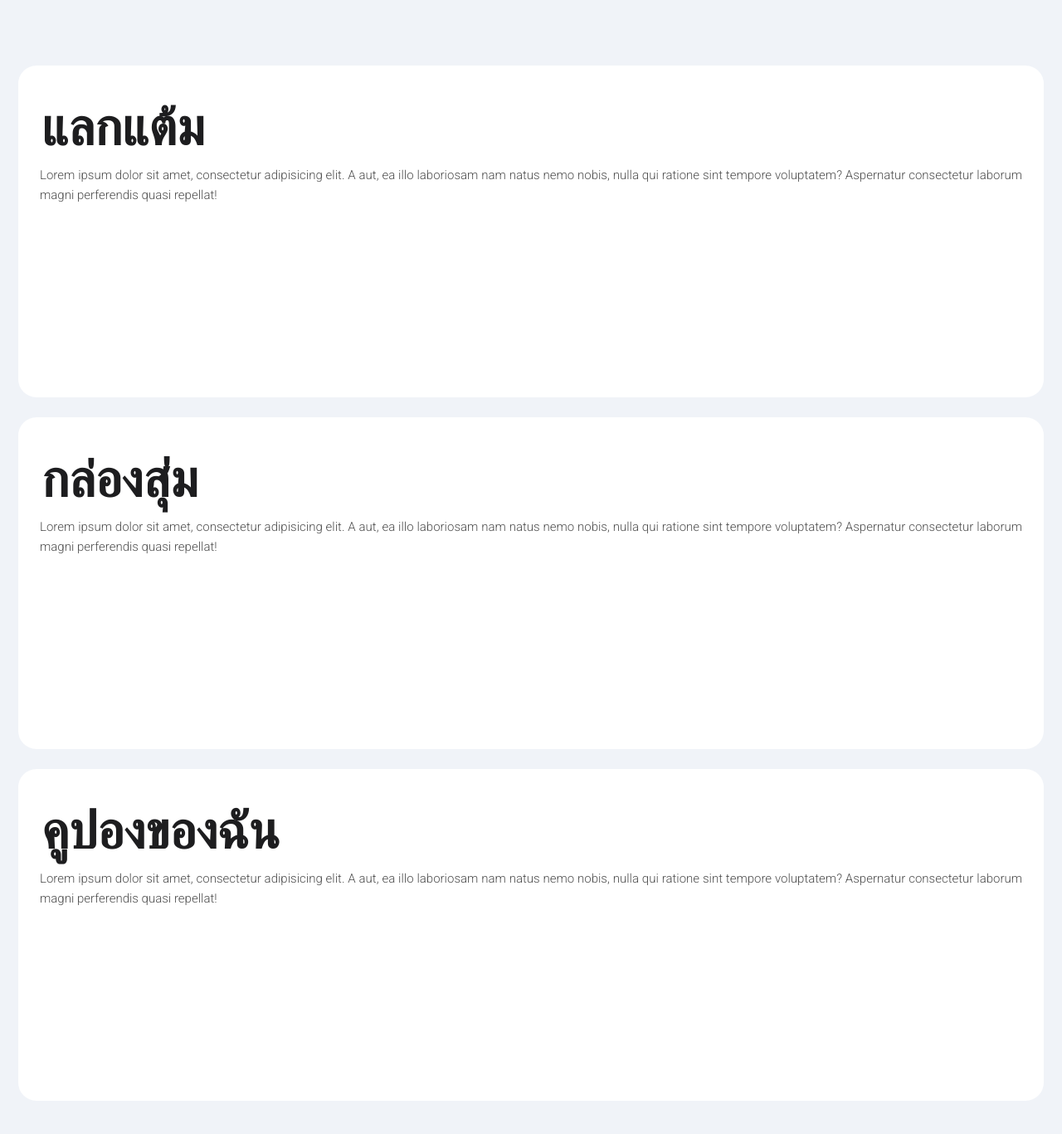
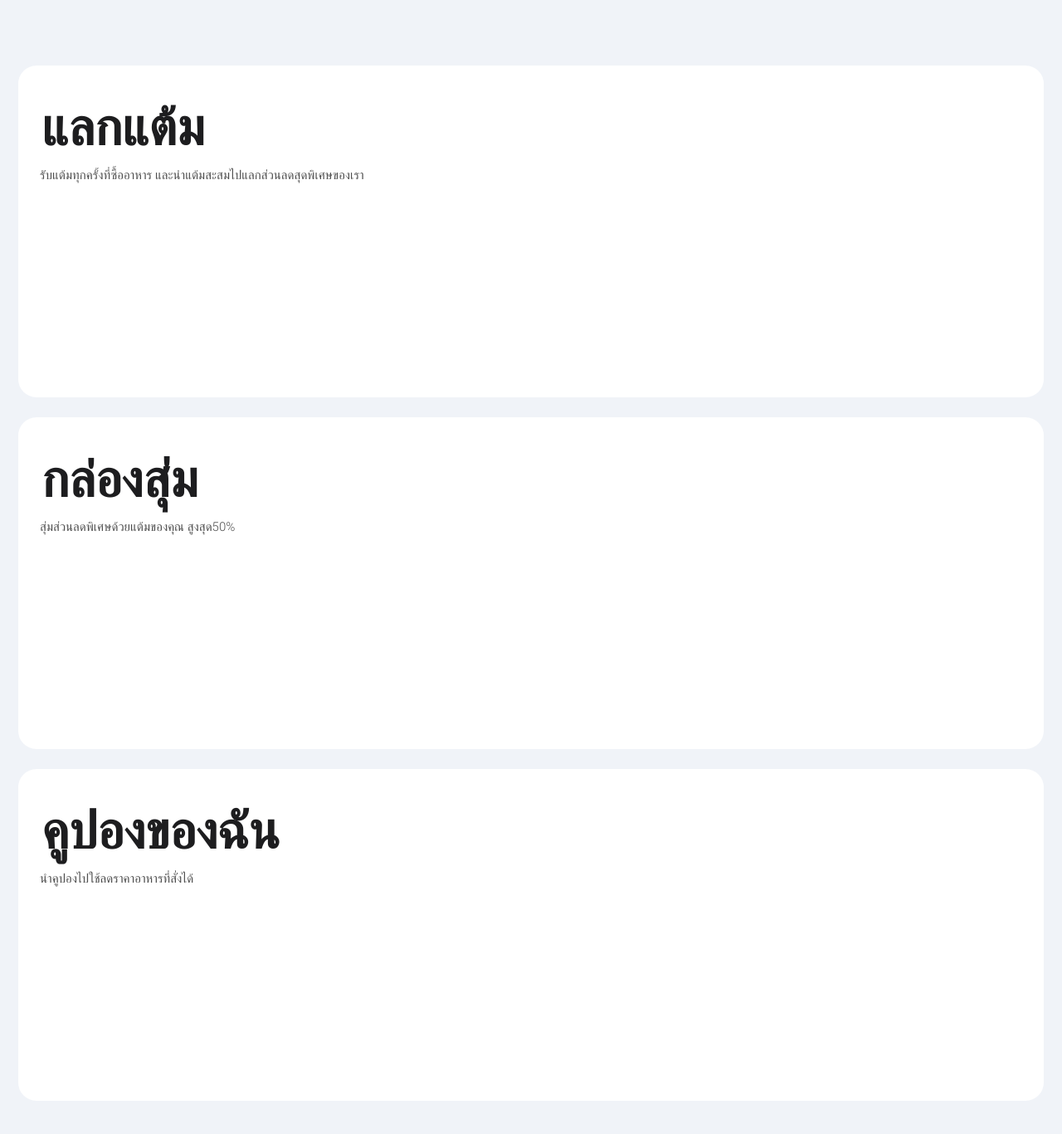
Before and after one commit to japan0101/WebProProject, a PHP site: page / in a window 1280 px wide. Shown: the part 551-1918 px from the top of the page at 83% size. Run offline with PHP 8.4, Linux system fonts and the light colour scheme; some libraries are stand-ins or nearby versions.

Commit message:
Flavor Text Mayhaps

```diff
--- a/index.php
+++ b/index.php
@@ -305,9 +305,7 @@ if (isset($_SESSION['role'])) {
                     <div class="flex flex-col" style="width: 100%">
                         <h1 class="mt-3">แลกแต้ม</h1>
                         <p class="">
-                            Lorem ipsum dolor sit amet, consectetur adipisicing elit. A aut, ea illo laboriosam nam natus
-                            nemo nobis, nulla qui ratione sint tempore voluptatem? Aspernatur consectetur laborum magni
-                            perferendis quasi repellat!
+                            รับแต้มทุกครั้งที่ซื้ออาหาร และนำแต้มสะสมไปแลกส่วนลดสุดพิเศษของเรา
                         </p>
                     </div>
                 </div>
@@ -315,9 +313,7 @@ if (isset($_SESSION['role'])) {
                     <div class="flex flex-col" style="width: 100%">
                         <h1 class="mt-3">กล่องสุ่ม</h1>
                         <p class="">
-                            Lorem ipsum dolor sit amet, consectetur adipisicing elit. A aut, ea illo laboriosam nam natus
-                            nemo nobis, nulla qui ratione sint tempore voluptatem? Aspernatur consectetur laborum magni
-                            perferendis quasi repellat!
+                            สุ่มส่วนลดพิเศษด้วยแต้มของคุณ สูงสุด50%
                         </p>
                     </div>
                 </div>
@@ -325,9 +321,7 @@ if (isset($_SESSION['role'])) {
                     <div class="flex flex-col" style="width: 100%">
                         <h1 class="mt-3">คูปองของฉัน</h1>
                         <p class="">
-                            Lorem ipsum dolor sit amet, consectetur adipisicing elit. A aut, ea illo laboriosam nam natus
-                            nemo nobis, nulla qui ratione sint tempore voluptatem? Aspernatur consectetur laborum magni
-                            perferendis quasi repellat!
+                            นำคูปองไปใช้ลดราคาอาหารที่สั่งได้
                         </p>
                     </div>
                 </div>
```
